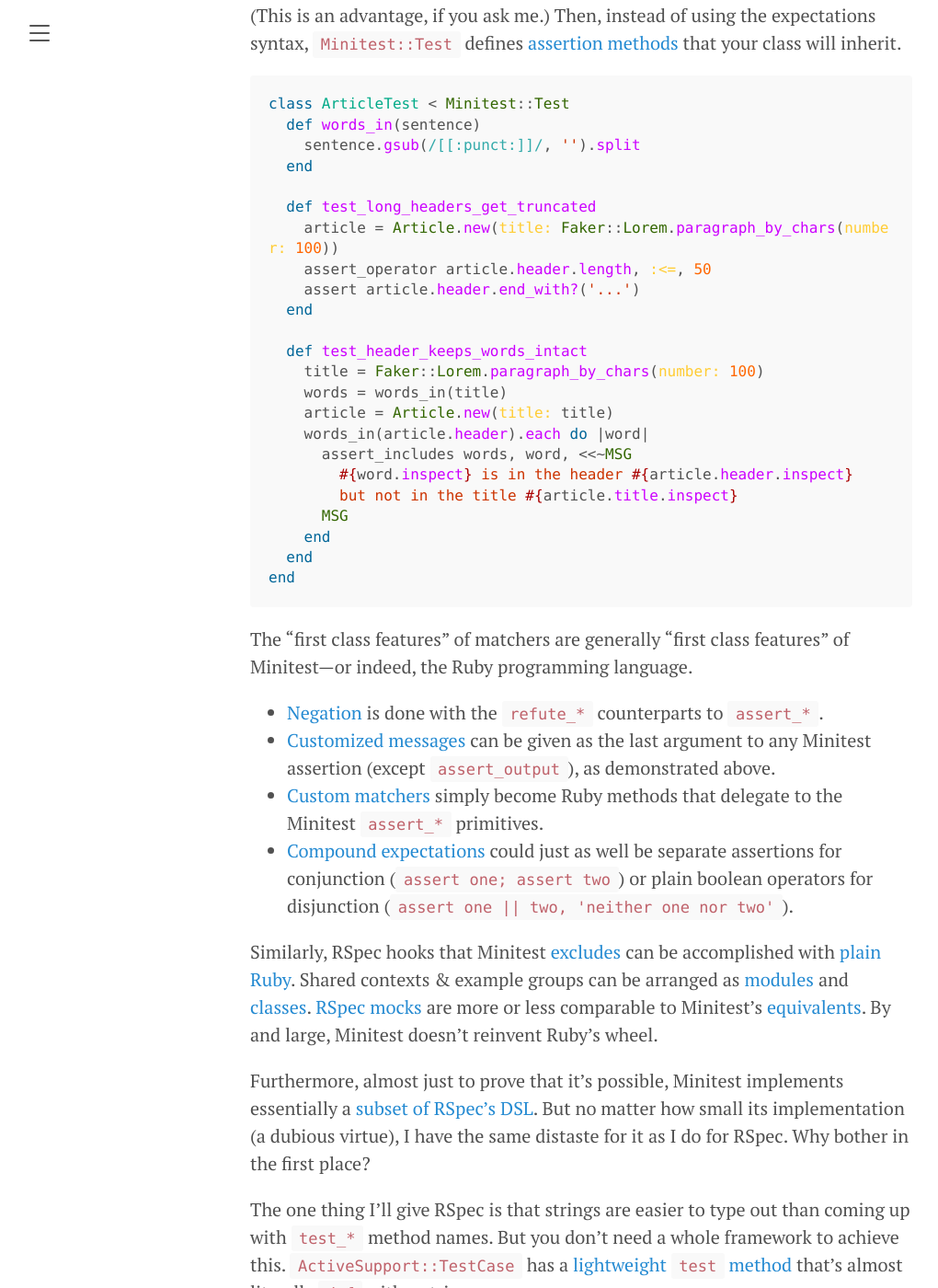
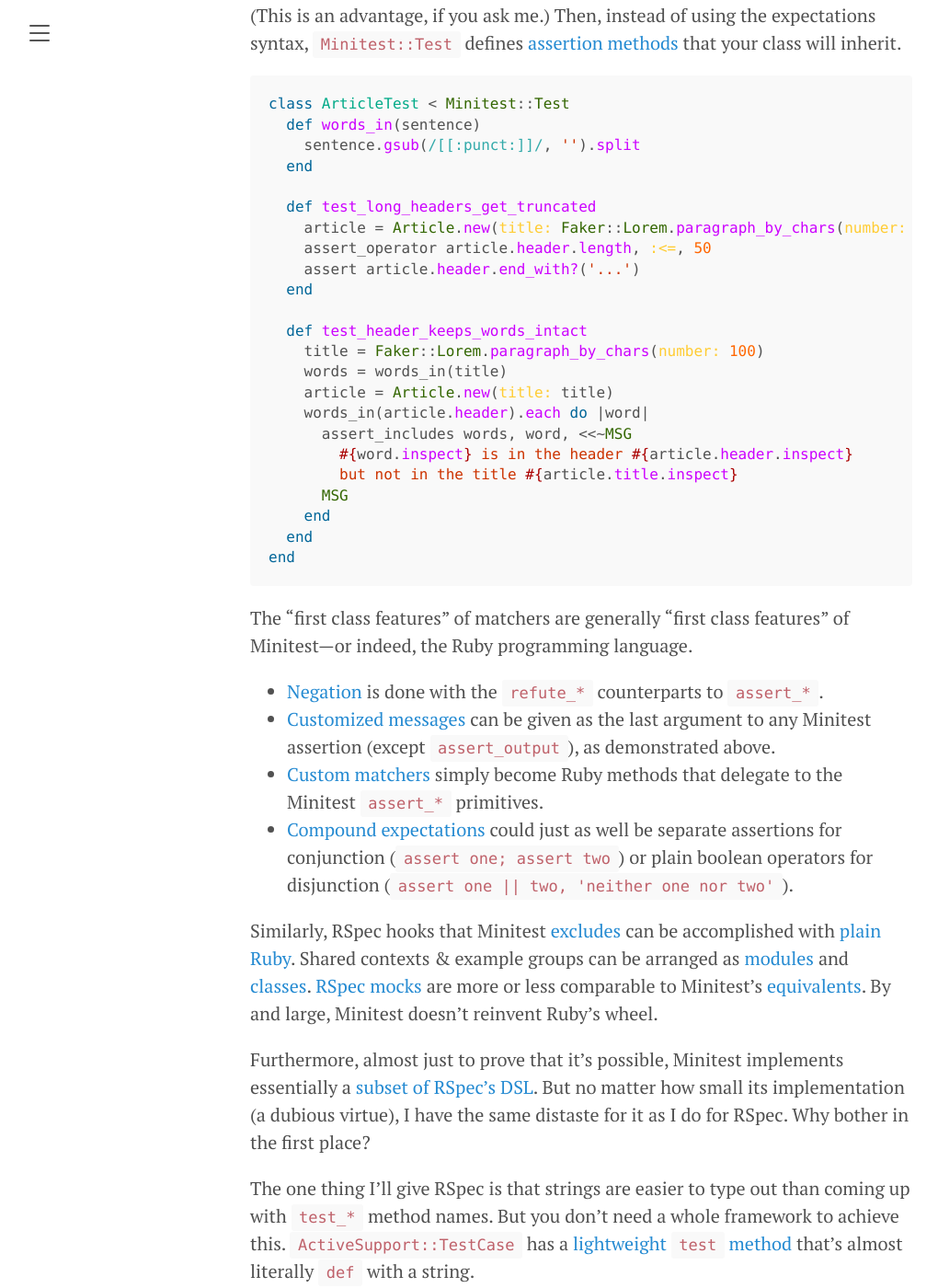
Before and after one commit to ajvondrak/soapbox, a Jekyll site: the page built from _posts/2020-05-08-doing-magic-right.md, in a window 1280 px wide and 1400 px high, scrolled down 5746 px. Shown: the whole window at 92% size, without its empty margins (8-1028 px from the left). Built offline with Jekyll 4.4.1, drawn with Linux system fonts in a browser that asks for light colours.

Commit message:
Autoscroll overflow in code blocks
The default poole/lanyon style is to soft wrap in <pre> blocks, but I
prefer scrollbars. Wrapping reads like shit, fucking with indentation
and such.

(Of course, I use soft wrapping in my text editor because scrolling
sucks, but that's different. I set my textwidth in vim anyway and keep
my code within those static margins. Websites are finickier about
resizing windows.)

```diff
--- a/public/css/poole.css
+++ b/public/css/poole.css
@@ -167,9 +167,9 @@
   font-size: .8rem;
   line-height: 1.4;
   white-space: pre;
-  white-space: pre-wrap;
-  word-break: break-all;
-  word-wrap: break-word;
+  word-break: normal;
+  word-wrap: normal;
+  overflow-x: auto;
   background-color: #f9f9f9;
 }
 pre code {
```
